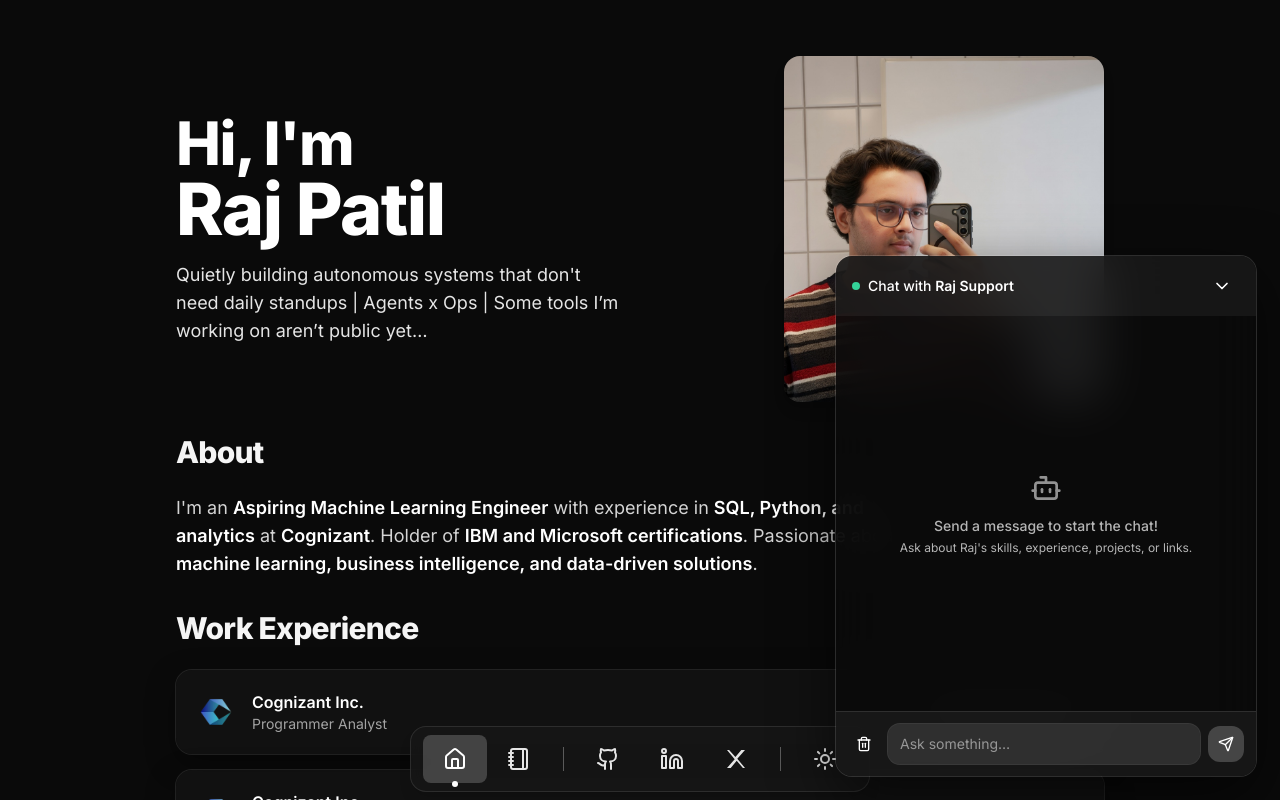
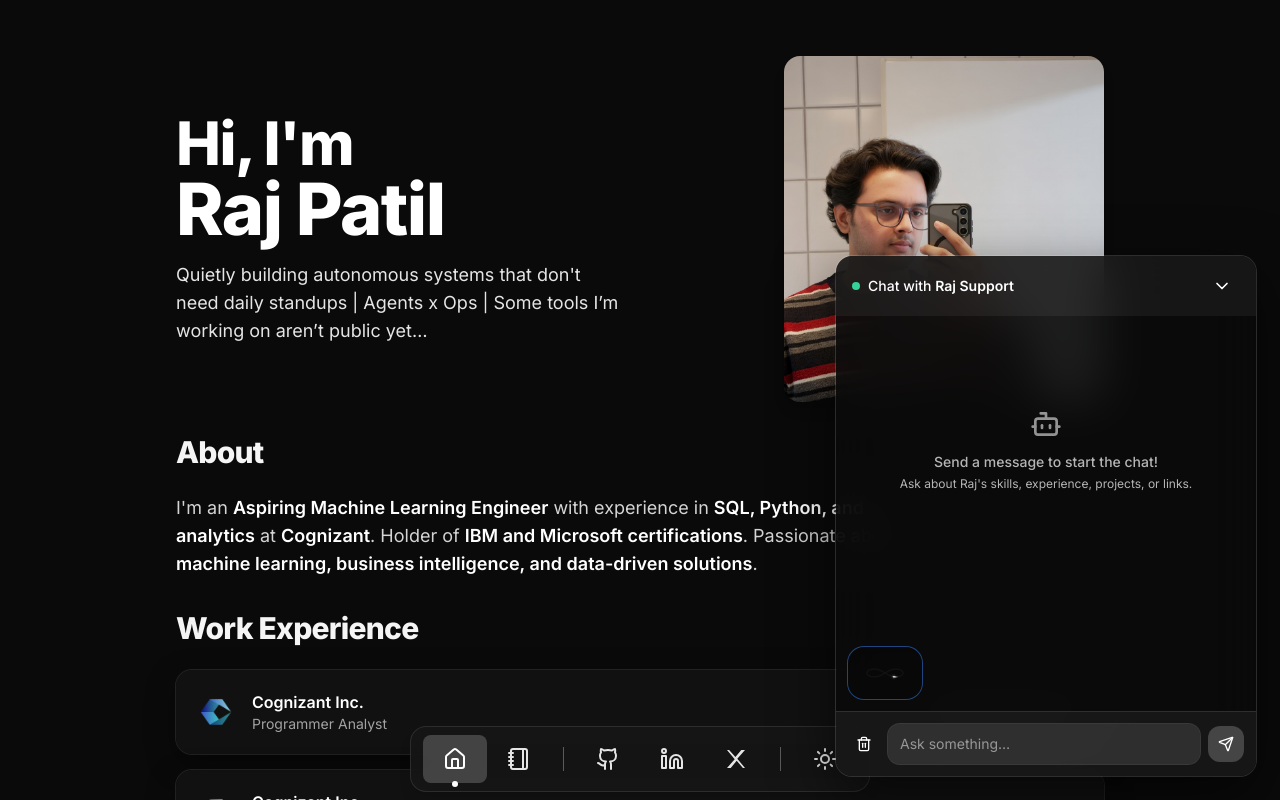
Before and after one commit to tylerdurden0x/patilraj-portfolio, a React (Vite) app: page / in a window 1280 px wide. Both pictures are taken after a click on the button "Open chat". Shown: the top 800 px of the page. Built offline with nearby package versions, Linux system fonts and the light colour scheme.

Commit message:
feature: added up animation to infinity

```diff
--- a/src/ChatWidget.jsx
+++ b/src/ChatWidget.jsx
@@ -16,43 +16,128 @@
   "one sec, worth the wait…",
 ];
 
-function ThinkingIndicator() {
+function InfinityCanvas({ width, height, rx, ry, lineW, tailLen, speed, dimOpacity = 1 }) {
+  const canvasRef = useRef(null);
+  // Use refs so animation loop always sees latest values without restart
+  const propsRef = useRef({ lineW, tailLen, speed, dimOpacity });
+  useEffect(() => { propsRef.current = { lineW, tailLen, speed, dimOpacity }; }, [lineW, tailLen, speed, dimOpacity]);
+
+  useEffect(() => {
+    const canvas = canvasRef.current;
+    if (!canvas) return;
+    const ctx = canvas.getContext("2d");
+    const cx = width / 2;
+    const cy = height / 2;
+    const N = 400;
+
+    const pts = [];
+    for (let i = 0; i < N; i++) {
+      const t = (i / N) * Math.PI * 2;
+      const denom = 1 + Math.sin(t) * Math.sin(t);
+      pts.push([
+        cx + rx * Math.cos(t) / denom,
+        cy + ry * Math.sin(t) * Math.cos(t) / denom,
+      ]);
+    }
+
+    let offset = 0;
+    let raf;
+
+    function frame() {
+      const { lineW, tailLen, speed, dimOpacity } = propsRef.current;
+      ctx.clearRect(0, 0, width, height);
+
+      // Dim base
+      ctx.beginPath();
+      ctx.moveTo(pts[0][0], pts[0][1]);
+      for (let i = 1; i < N; i++) ctx.lineTo(pts[i][0], pts[i][1]);
+      ctx.closePath();
+      ctx.strokeStyle = `rgba(255,255,255,${0.1 * dimOpacity})`;
+      ctx.lineWidth = lineW;
+      ctx.lineJoin = "round";
+      ctx.lineCap = "round";
+      ctx.shadowBlur = 0;
+      ctx.stroke();
+
+      // Travelling glow
+      for (let j = 0; j < tailLen; j++) {
+        const idx  = (Math.floor(offset) - j + N) % N;
+        const nidx = (idx + 1) % N;
+        const alpha = Math.pow(1 - j / tailLen, 2) * dimOpacity;
+
+        ctx.beginPath();
+        ctx.moveTo(pts[idx][0], pts[idx][1]);
+        ctx.lineTo(pts[nidx][0], pts[nidx][1]);
+        ctx.lineCap = "round";
+        ctx.shadowColor = "white";
+        ctx.shadowBlur = j < 4 ? 3 : 0;
+        ctx.strokeStyle = `rgba(255,255,255,${alpha})`;
+        ctx.lineWidth = lineW;
+        ctx.stroke();
+      }
+
+      ctx.shadowBlur = 0;
+      offset = (offset + speed) % N;
+      raf = requestAnimationFrame(frame);
+    }
+
+    frame();
+    return () => cancelAnimationFrame(raf);
+  }, [width, height, rx, ry]); // only restart if size changes
+
+  return (
+    <canvas
+      ref={canvasRef}
+      width={width}
+      height={height}
+      style={{ display: "block", flexShrink: 0 }}
+    />
+  );
+}
+
+function ThinkingIndicator({ loading }) {
   const [idx, setIdx] = useState(0);
 
   useEffect(() => {
+    if (!loading) return;
     const id = setInterval(() => setIdx((i) => (i + 1) % THINKING_PHRASES.length), 2200);
     return () => clearInterval(id);
-  }, []);
+  }, [loading]);
 
   return (
     <div className="text-left">
-      <div className="inline-flex items-center gap-2.5 px-3 py-2.5 rounded-2xl bg-black/40 ring-1 ring-white/10">
-        {/* Grok-style orb */}
-        <div style={{ position: "relative", width: 20, height: 20, flexShrink: 0 }}>
-          <svg width="20" height="20" viewBox="0 0 20 20" style={{ position: "absolute", inset: 0 }}>
-            <circle cx="10" cy="10" r="8.5" stroke="rgba(255,255,255,0.1)" strokeWidth="2" fill="none" />
-            <circle
-              cx="10" cy="10" r="8.5"
-              stroke="rgba(255,255,255,0.9)"
-              strokeWidth="2"
-              strokeDasharray="14 40"
-              strokeLinecap="round"
-              fill="none"
+      <div
+        className="inline-flex items-center gap-3 px-3 py-2.5 rounded-2xl ring-1"
         style={{
-                transformOrigin: "center",
-                animation: "raj-spin 1s linear infinite",
+          background: loading ? "rgba(0,0,0,0.4)" : "rgba(0,0,0,0.15)",
+          borderColor: loading ? "rgba(255,255,255,0.1)" : "rgba(255,255,255,0.04)",
+          transition: "all 0.5s ease",
         }}
+      >
+        <InfinityCanvas
+          width={50}
+          height={32}
+          rx={18}
+          ry={11}
+          lineW={loading ? 3 : 1.5}
+          tailLen={loading ? 70 : 25}
+          speed={loading ? 1.2 : 0.3}
+          dimOpacity={loading ? 1 : 0.35}
         />
-          </svg>
-        </div>
-        {/* Fading text */}
-        <span
+        <AnimatePresence mode="wait">
+          {loading && (
+            <motion.span
               key={idx}
-          className="text-sm text-white/60"
-          style={{ animation: "raj-fade 2.2s ease forwards" }}
+              initial={{ opacity: 0, x: -4 }}
+              animate={{ opacity: 1, x: 0 }}
+              exit={{ opacity: 0, x: 4 }}
+              transition={{ duration: 0.25 }}
+              className="text-sm text-white/60 whitespace-nowrap"
             >
               {THINKING_PHRASES[idx]}
-        </span>
+            </motion.span>
+          )}
+        </AnimatePresence>
       </div>
     </div>
   );
@@ -68,7 +153,7 @@
 
   useEffect(() => {
     scRef.current?.scrollTo(0, scRef.current.scrollHeight);
-  }, [msgs, open]);
+  }, [msgs, open, loading]);
 
   useEffect(() => {
     const handleResize = () => {
@@ -104,7 +189,6 @@
       });
       const data = await res.json();
       const replyText = data?.text || "I am a bit busy right now — please try again in a moment! 😊";
-      // Attach resume trigger if user asked for resume and backend didn't include it
       const shouldShowResume = isResumeRequest(userText) || replyText.includes(RESUME_TRIGGER);
       const finalText = replyText.includes(RESUME_TRIGGER)
         ? replyText
@@ -165,19 +249,6 @@
 
   return (
     <>
-      {/* Keyframes injected once */}
-      <style>{`
-        @keyframes raj-spin {
-          to { transform: rotate(360deg); }
-        }
-        @keyframes raj-fade {
-          0%   { opacity: 0; transform: translateY(3px); }
-          15%  { opacity: 1; transform: translateY(0);   }
-          80%  { opacity: 1; transform: translateY(0);   }
-          100% { opacity: 0; transform: translateY(-3px);}
-        }
-      `}</style>
-
       <div
         className="fixed z-50 right-3 sm:right-6"
         style={{ bottom: window.innerWidth < 640 ? mobileBottom : "1.5rem" }}
@@ -256,8 +327,8 @@
                 )}
                 {msgs.map((m, i) => renderMessage(m, i))}
 
-                {/* ✨ Replaced boring "typing…" with orb indicator */}
-                {loading && <ThinkingIndicator />}
+                {/* Always visible — dim idle, bright + text when loading */}
+                <ThinkingIndicator loading={loading} />
               </div>
 
               {/* Composer */}
```
Lines whose indentation alone changed are shown as unchanged.
